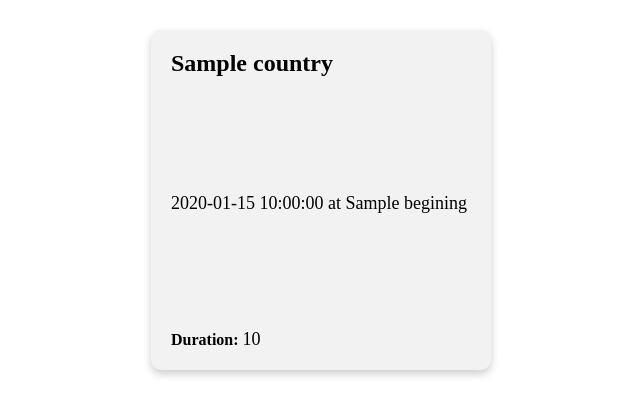
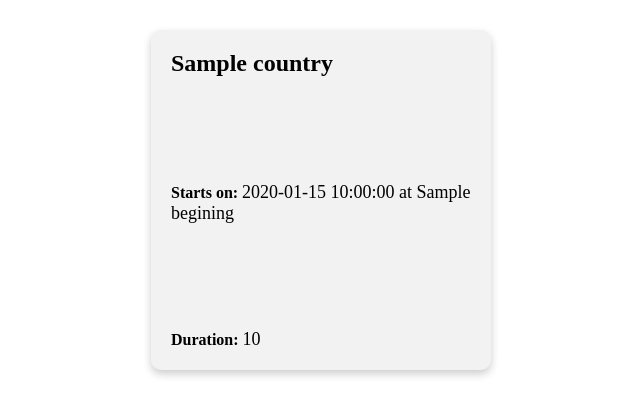
Before and after one commit to CooDiiNgg/NASA_Space_Apps_Challenge, a Flask app: template Testing/templates/valid_eclipses.html in a window 1280 px wide. Shown: the top 416 px of the page, without its empty margins (319-959 px from the left). Run offline with Flask 3, Linux system fonts and the light colour scheme; the template is opened without the code that fills it: most values are stand-ins (such as "Sample title", 1, 10 or a date in 2020).

Commit message:
starting_tests

```diff
--- a/Testing/templates/valid_eclipses.html
+++ b/Testing/templates/valid_eclipses.html
@@ -54,7 +54,7 @@
         {% for eclipse in valid_eclipses %}
             <div class="card">
                 <h2>{{ country }}</h2>
-                <p>{{ eclipse.date }} at {{ eclipse.begining }}</p>
+                <p><spam class="small_title">Starts on: </spam>{{ eclipse.date }} at {{ eclipse.begining }}</p>
                 <p><spam class="small_title">Duration: </spam>{{ eclipse.duration }}</p>
             </div>
         {% endfor %}
```
